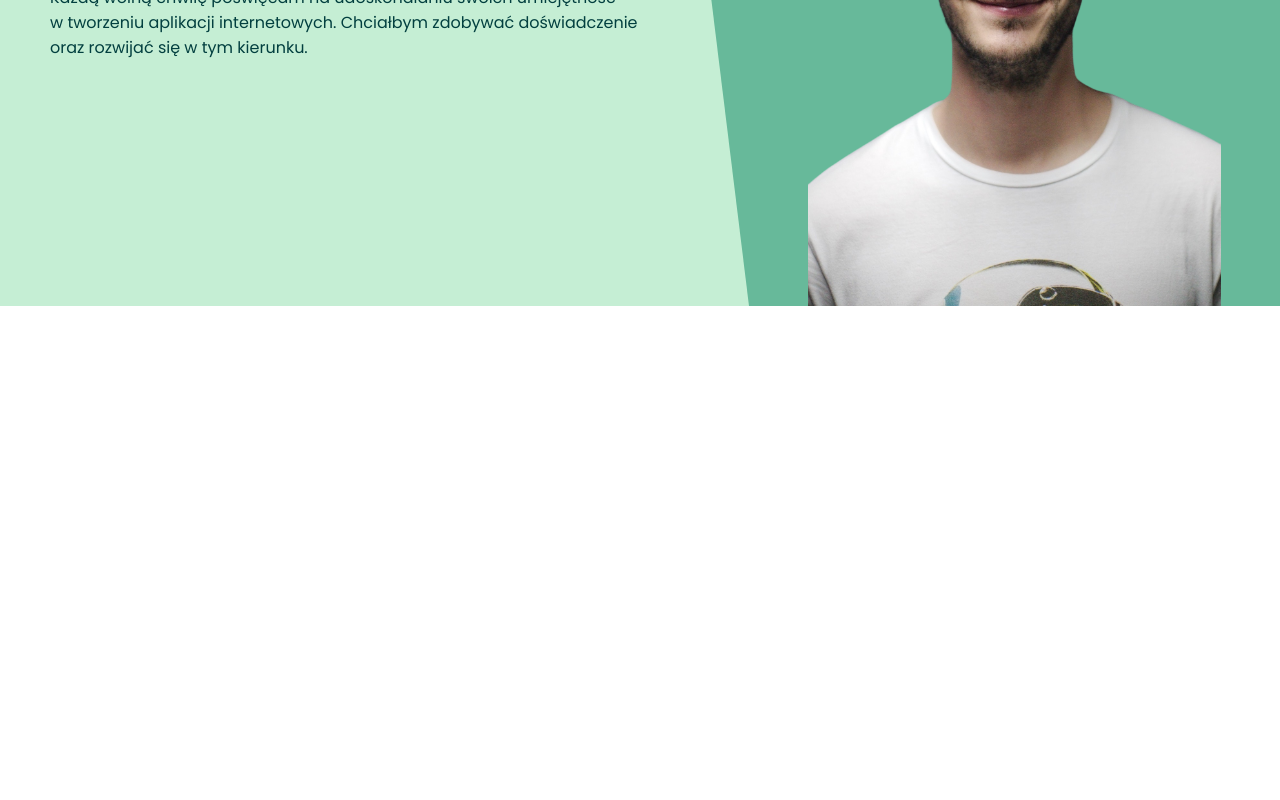
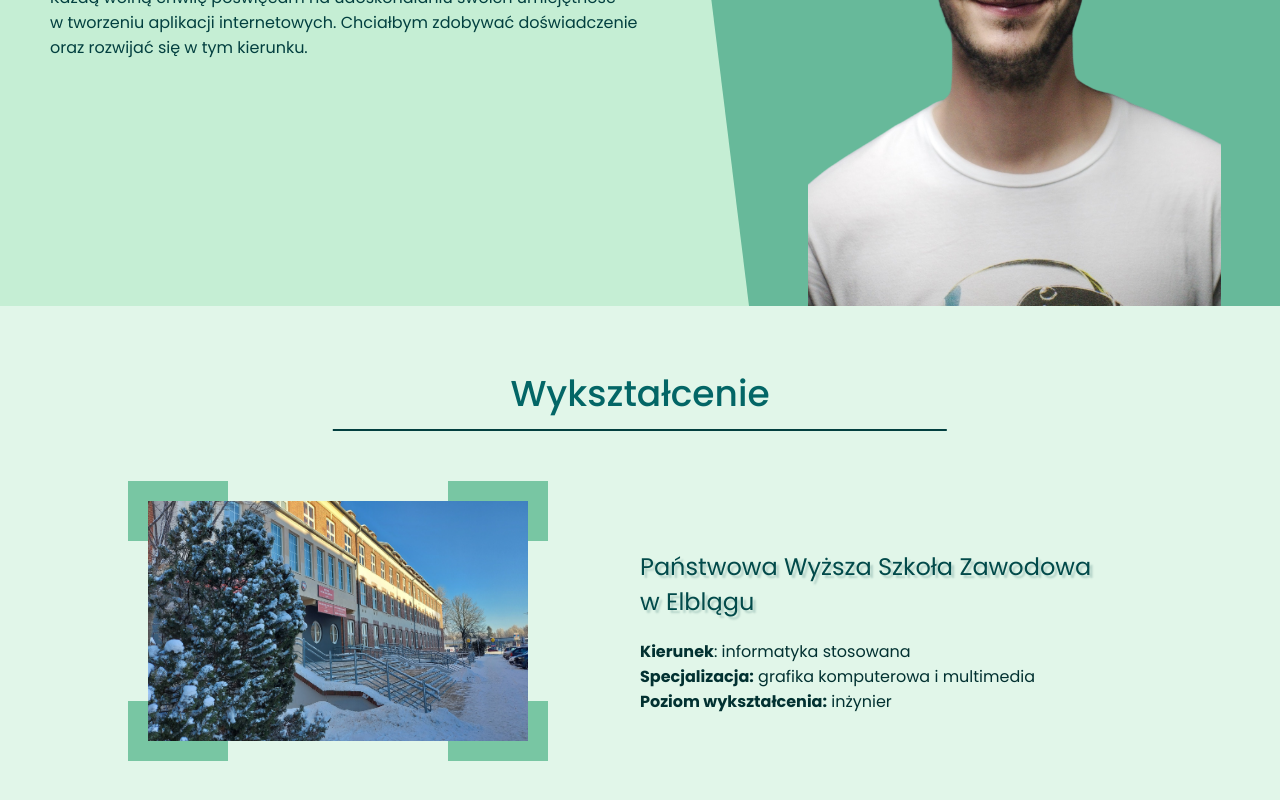
Before and after one commit to JAKUBSAJKO/project-to-cv, a React (Create React App) app: page / in a window 1280 px wide. Shown: the part 494-1294 px from the top of the page. Before the commit the page ends 800 px from the top, so only its background shows below. Built offline with nearby package versions, Linux system fonts and the light colour scheme.

Commit message:
education component version 1

```diff
--- a/src/App.css
+++ b/src/App.css
@@ -8,4 +8,6 @@
 
 body {
   font-family: "Poppins", sans-serif;
+  overflow-x: hidden;
+  background: rgba(197, 238, 212, 0.5);
 }
--- a/src/App.js
+++ b/src/App.js
@@ -1,11 +1,13 @@
 import "./App.css";
 // import components
 import Name from "./components/name/Name.js";
+import Education from "./components/education/Education";
 
 function App() {
   return (
     <div className="App">
       <Name />
+      <Education />
     </div>
   );
 }
--- /dev/null
+++ b/src/components/education/Education.css
@@ -0,0 +1,94 @@
+.edu-container {
+  width: 80%;
+  margin: 0 auto;
+  padding: 60px 0;
+}
+
+.edu-header h2 {
+  position: relative;
+  padding-bottom: 10px;
+  text-align: center;
+  font-weight: 500;
+  font-size: 36px;
+  color: #036666;
+}
+
+.edu-header h2::after {
+  position: absolute;
+  content: "";
+  height: 2px;
+  width: 60%;
+  bottom: 0%;
+  left: 50%;
+  transform: translateX(-50%);
+  background: #023f3f;
+}
+
+.edu-content {
+  display: flex;
+  justify-content: center;
+  margin: 50px 0 0 0;
+  height: 300px;
+  width: 100%;
+}
+
+.edu-picture {
+  position: relative;
+  flex: 1;
+}
+
+.edu-picture-background {
+  position: relative;
+  display: flex;
+  justify-content: center;
+  align-items: center;
+  height: 280px;
+  width: 420px;
+  background: #78c6a3;
+  z-index: 1;
+}
+
+.edu-picture-background::before {
+  position: absolute;
+  content: "";
+  height: 280px;
+  width: 220px;
+  background: #e1f6e9;
+  z-index: -1;
+}
+
+.edu-picture-background::after {
+  position: absolute;
+  content: "";
+  height: 160px;
+  width: 420px;
+  background: #e1f6e9;
+  z-index: -1;
+}
+
+.edu-picture img {
+  height: 240px;
+  width: 380px;
+}
+
+.edu-text {
+  flex: 1;
+  padding: 40px;
+  display: flex;
+  flex-direction: column;
+  justify-content: center;
+}
+
+.edu-text-nameschool {
+  font-size: 24px;
+  font-weight: 400;
+  color: hsl(180, 94%, 15%);
+  text-shadow: 3px 3px 2px rgba(2, 74, 74, 0.2);
+  padding-bottom: 20px;
+}
+
+.edu-text p {
+  font-weight: 400;
+  font-size: 16px;
+  color: hsl(180, 94%, 10%);
+}
--- /dev/null
+++ b/src/components/education/Education.js
@@ -0,0 +1,33 @@
+import React from "react";
+import "./Education.css";
+import PWSZ from "../../assets/pwsz-elblag.jpg";
+
+const Education = () => {
+  return (
+    <div className="edu-container">
+      <div className="edu-header">
+        <h2>Wykształcenie</h2>
+      </div>
+      <div className="edu-content">
+        <div className="edu-picture">
+          <div className="edu-picture-background">
+            <img src={PWSZ} alt="" />
+          </div>
+        </div>
+        <div className="edu-text">
+          <h2 className="edu-text-nameschool">
+            Państwowa Wyższa Szkoła Zawodowa
+            <br /> w Elblągu
+          </h2>
+          <p>
+            <b>Kierunek</b>: informatyka stosowana <br />
+            <b>Specjalizacja:</b> grafika komputerowa i multimedia <br />
+            <b>Poziom wykształcenia:</b> inżynier
+          </p>
+        </div>
+      </div>
+    </div>
+  );
+};
+
+export default Education;
```
Also changed, not shown: src/assets/pwsz-elblag.jpg (added).
